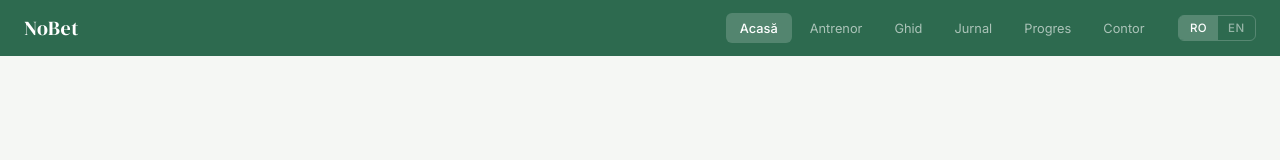
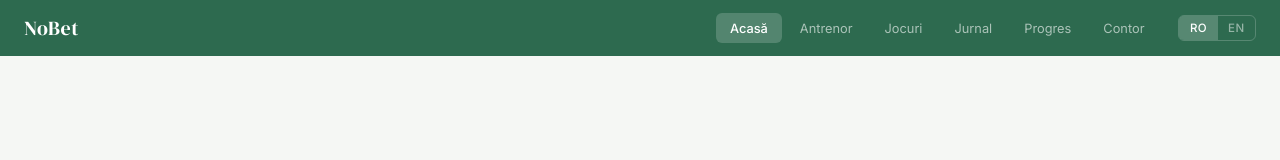
Before and after one commit to martinmanuelm84-ui/nobet-app, a Next.js app: page /home in a window 1280 px wide. Shown: the top 160 px of the page. Built offline with nearby package versions, Linux system fonts and the light colour scheme.

Commit message:
add Jocuri to navbar

```diff
--- a/components/Nav.tsx
+++ b/components/Nav.tsx
@@ -5,14 +5,13 @@ import { Lang, t } from '@/lib/i18n'
 
 export default function Nav({ lang, onLangChange }: { lang: Lang; onLangChange: (l: Lang) => void }) {
   const path = usePathname()
-  const tr = t[lang].nav
 
   const items = [
-    { href: '/home', label: tr.home },
-    { href: '/companion', label: tr.companion },
-    { href: '/guide', label: tr.guide },
-    { href: '/journal', label: tr.journal },
-    { href: '/progress', label: tr.progress },
+    { href: '/home', label: lang === 'ro' ? 'Acasă' : 'Home' },
+    { href: '/companion', label: lang === 'ro' ? 'Antrenor' : 'Coach' },
+    { href: '/jocuri', label: lang === 'ro' ? 'Jocuri' : 'Games' },
+    { href: '/journal', label: lang === 'ro' ? 'Jurnal' : 'Journal' },
+    { href: '/progress', label: lang === 'ro' ? 'Progres' : 'Progress' },
     { href: '/contor', label: lang === 'ro' ? 'Contor' : 'Counter' },
   ]
 
@@ -22,7 +21,7 @@ export default function Nav({ lang, onLangChange }: { lang: Lang; onLangChange:
       <div className="nav-links">
         {items.map(item => (
           <Link key={item.href} href={item.href}
-            className={`nav-item ${path === item.href ? 'active' : ''}`}>
+            className={`nav-item ${path === item.href || (item.href === '/jocuri' && path.startsWith('/jocuri')) ? 'active' : ''}`}>
             {item.label}
           </Link>
         ))}
```
